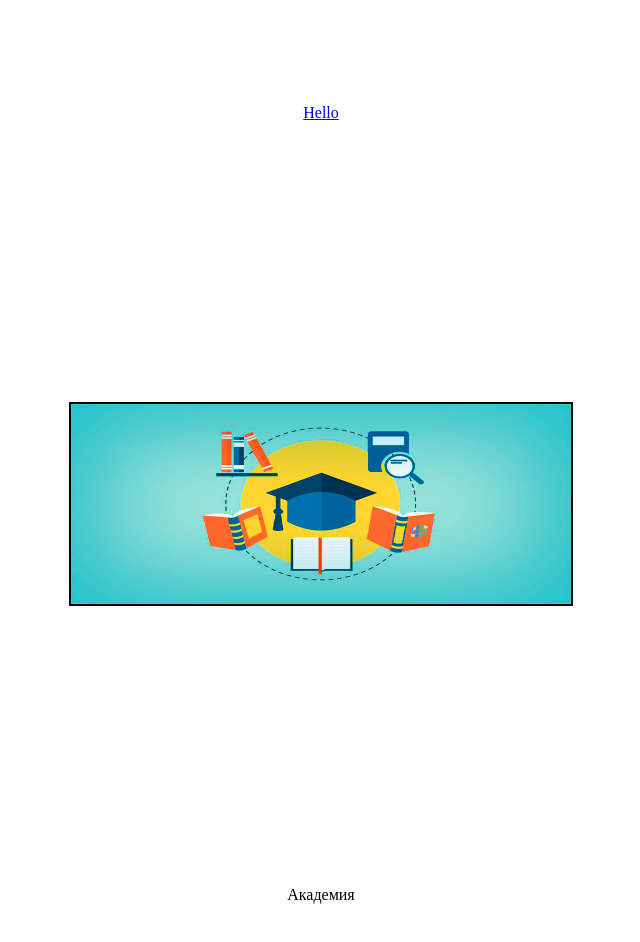
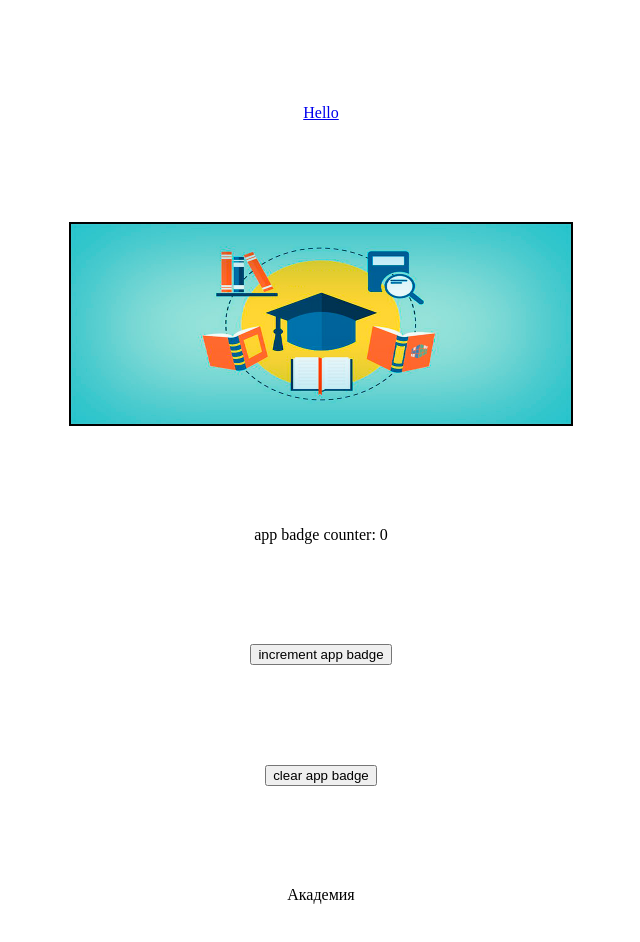
Before and after one commit to EgorEast/slobodskie-education, a Next.js app: page /main-page in a window 1280 px wide. Shown: the top 942 px of the page, without its empty margins (319-959 px from the left). Built offline with nearby package versions, Linux system fonts and the light colour scheme.

Commit message:
add test badge counter

```diff
--- a/src/pages/main-page.tsx
+++ b/src/pages/main-page.tsx
@@ -1,5 +1,8 @@
+'use client';
+
 import Image from 'next/image';
 import Link from 'next/link';
+import { useEffect, useState } from 'react';
 
 import styled from 'styled-components';
 
@@ -16,7 +19,28 @@ const StyledImage = styled(Image)`
   border: 2px solid #000;
 `;
 
-const MainPage = () => (
+const MainPage = () => {
+  const [appBadgeCounter, setAppBadgeCounter] = useState(0);
+
+  useEffect(() => {
+    if (!navigator.setAppBadge) {
+      return;
+    }
+
+    let promise;
+
+    if (appBadgeCounter > 0) {
+      promise = navigator.setAppBadge(appBadgeCounter);
+    } else {
+      promise = navigator.clearAppBadge();
+    }
+
+    promise.catch((error) => {
+      console.error('Ошибка обновления бэйджа приложения: ', error);
+    });
+  }, [appBadgeCounter]);
+
+  return (
     <StyledMain>
       <Link href='/hello'>Hello</Link>
       <StyledImage
@@ -26,8 +50,14 @@ const MainPage = () => (
         height={200}
         priority
       />
+      <div>app badge counter: {appBadgeCounter}</div>
+      <button onClick={() => setAppBadgeCounter((counter) => counter + 1)}>
+        increment app badge
+      </button>
+      <button onClick={() => setAppBadgeCounter(0)}>clear app badge</button>
       Академия
     </StyledMain>
   );
+};
 
 export default MainPage;
```
Also changed, not shown: package.json (line endings or trailing spaces). Lines whose indentation alone changed are shown as unchanged.
